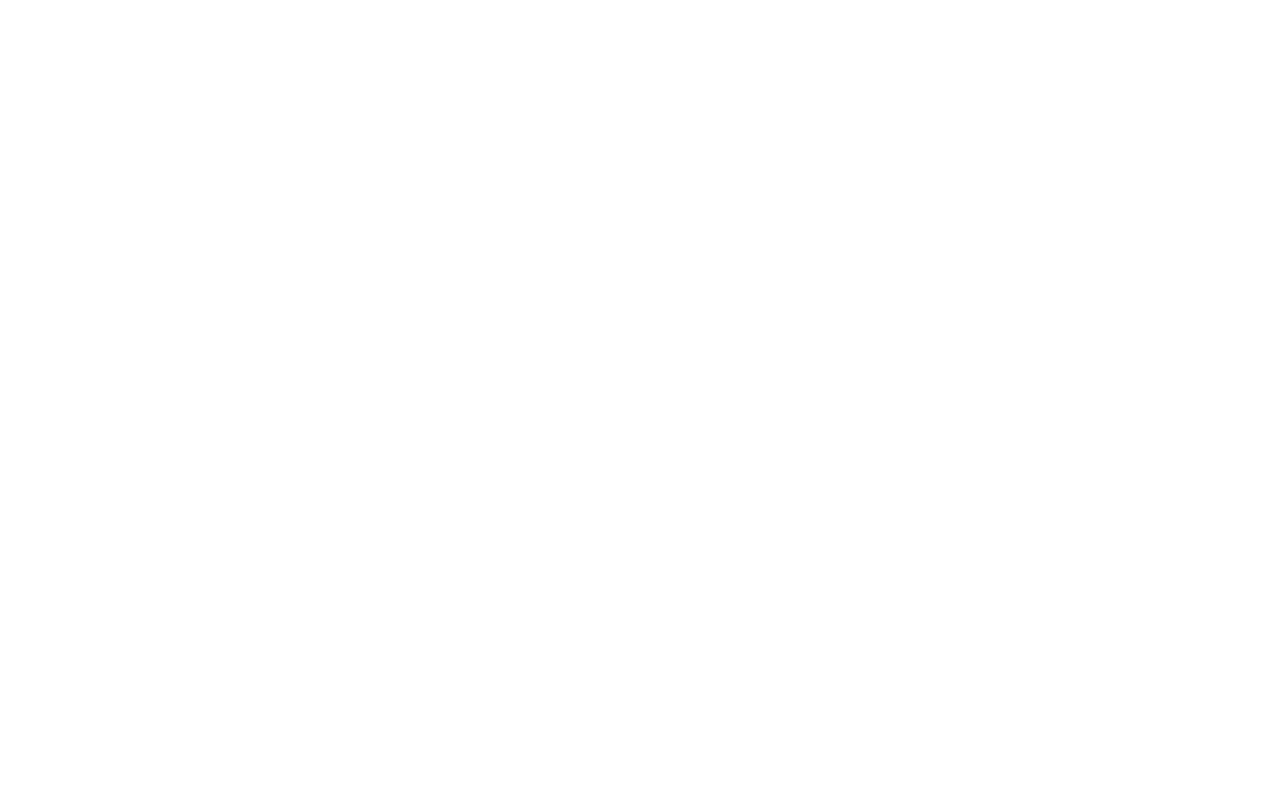
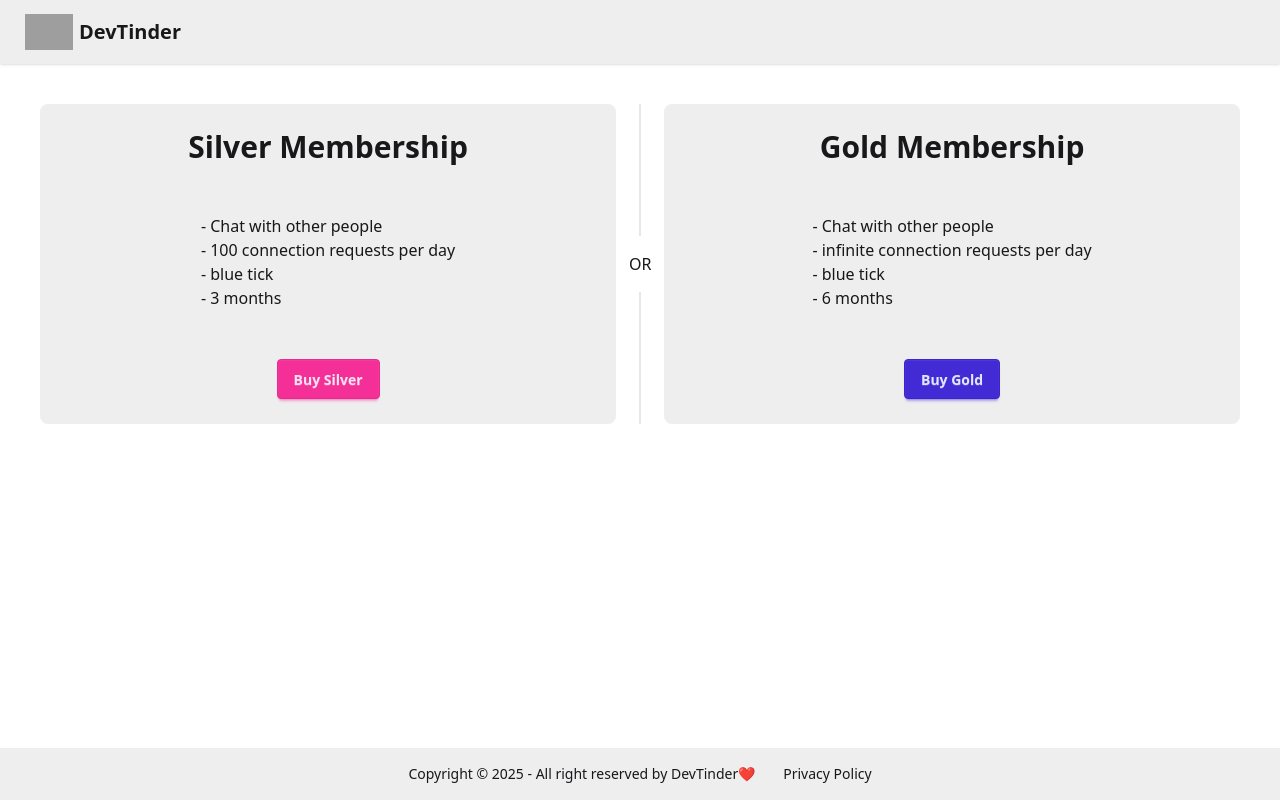
Before and after one commit to esitorsunil/devTinder-frontend, a React (Vite) app: page /payment in a window 1280 px wide. Before the commit this address had no page. Built offline with nearby package versions, Linux system fonts and the light colour scheme; no server answers; grey boxes are pictures that could not be loaded.

Commit message:
UI: payment dialog box

```diff
--- a/src/App.jsx
+++ b/src/App.jsx
@@ -8,6 +8,7 @@
 import Connections from "./components/Connections"
 import Requests from "./components/Requests"
 import PrivacyPolicy from "./components/PrivacyPolicy"
+import Payment from "./components/Payment"
 
 function App() {
   return (
@@ -21,6 +22,7 @@
         <Route path= "/profile" element={<Profile />} />
         <Route path= "/connection" element={<Connections/>} />
         <Route path= "/requests" element={<Requests/>} />
+        <Route path= "/payment" element={<Payment/>} />
         <Route path= "/privacy-policy" element={<PrivacyPolicy/>} />
         </Route>
       </Routes>
--- a/src/components/NavBar.jsx
+++ b/src/components/NavBar.jsx
@@ -52,6 +52,11 @@
               Requests
             </Link>
           </li>
+          <li>
+            <Link to = "/payment" className="justify-between">
+              Payment
+            </Link>
+          </li>
           <li><a>Settings</a></li>
           <li><a onClick={handleLogout}>Logout</a></li>
         </ul>
--- /dev/null
+++ b/src/components/Payment.jsx
@@ -0,0 +1,33 @@
+import React from 'react'
+
+const Payment = () => {
+  return (
+    <div>
+        <div className="flex m-10">
+    <div className="card bg-base-300 rounded-box grid h-80 grow place-items-center">
+        <h1 className='font-bold text-3xl'>Silver Membership</h1>
+        <ul>
+            <li> - Chat with other people</li>
+            <li> - 100 connection requests per day </li>
+            <li> - blue tick</li>
+            <li> - 3 months</li>
+        </ul>
+        <button className='btn btn-secondary'> Buy Silver</button>
+        </div>
+    <div className="divider divider-horizontal">OR</div>
+    <div className="card bg-base-300 rounded-box grid h-80 grow place-items-center">
+    <h1 className='font-bold text-3xl'>Gold Membership</h1>
+    <ul>
+    <li> - Chat with other people</li>
+            <li> - infinite connection requests per day </li>
+            <li> - blue tick</li>
+            <li> - 6 months</li>
+            </ul>
+            <button className='btn btn-primary'> Buy Gold</button>
+        </div>
+  </div>
+  </div>
+  )
+}
+
+export default Payment
```
